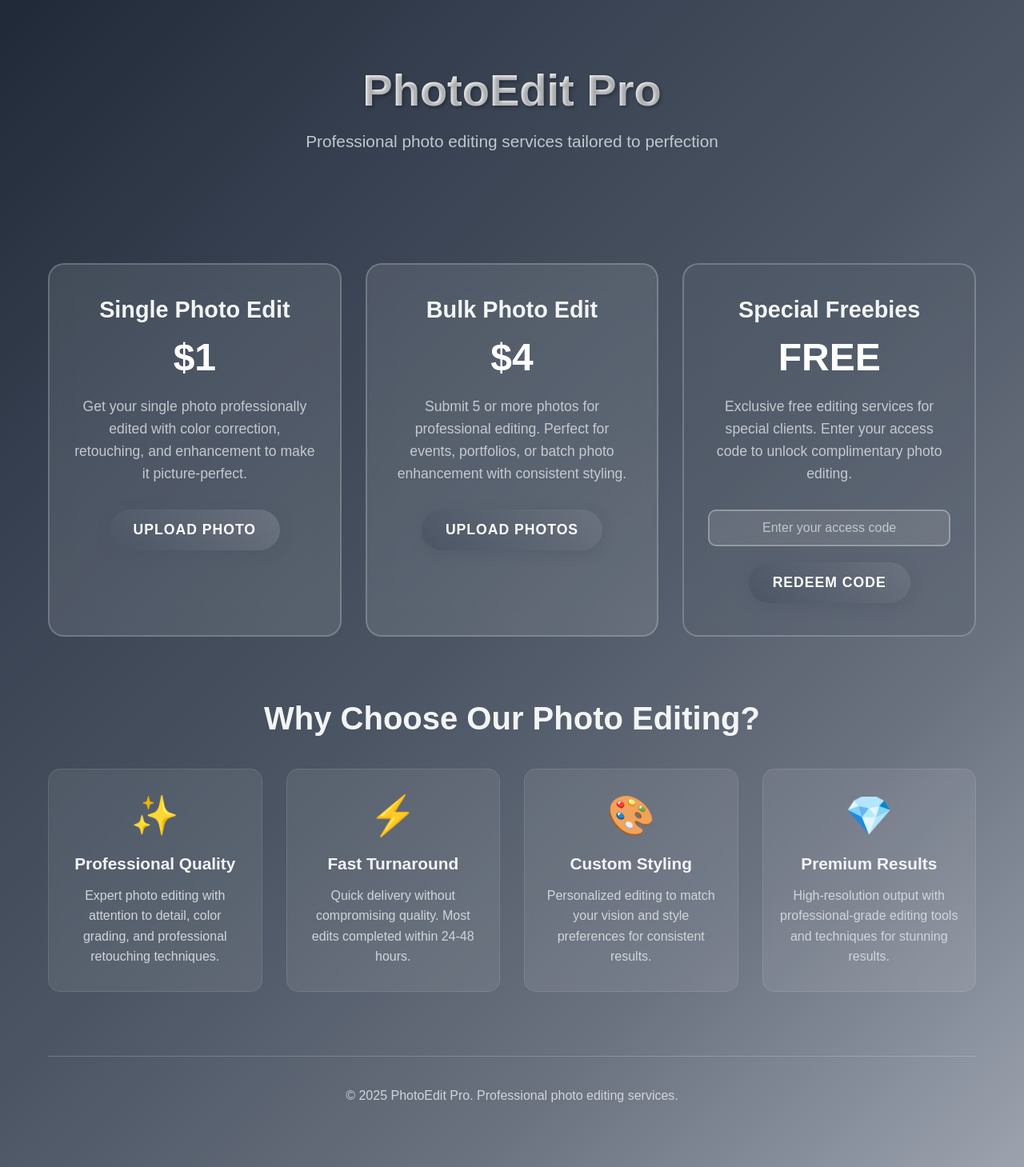
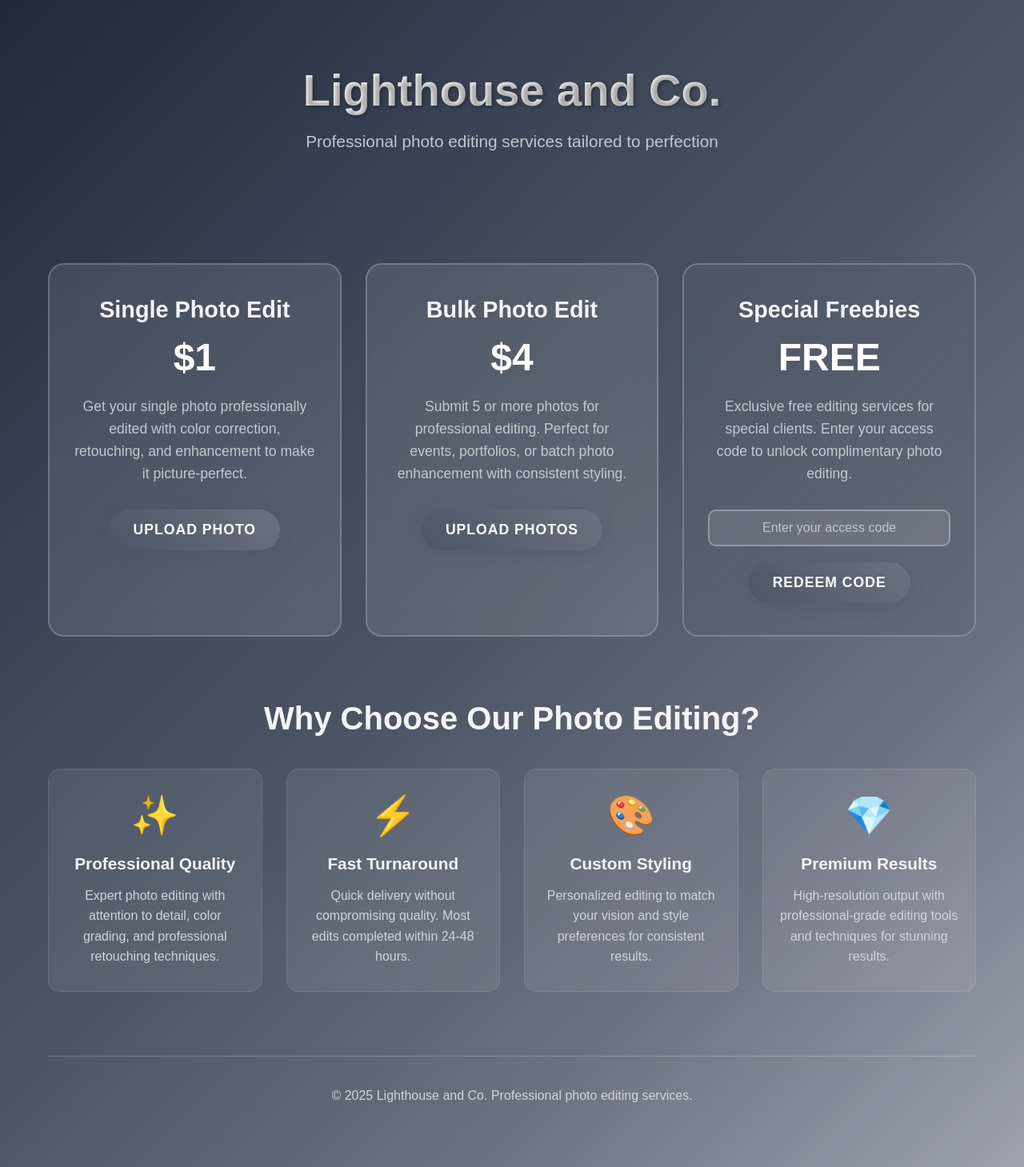
Before and after one commit to Lighthouse-and-co/lighthouse-and-co, a plain HTML site: page index.html in a window 1280 px wide. Shown: the whole page at 80% size. Drawn offline with Linux system fonts and the light colour scheme.

Commit message:
Update index.html

```diff
--- a/index.html
+++ b/index.html
@@ -3,7 +3,7 @@
 <head>
     <meta charset="UTF-8">
     <meta name="viewport" content="width=device-width, initial-scale=1.0">
-    <title>PhotoEdit Pro</title>
+    <title>Lighthouse and Co.</title>
     <style>
         * {
             margin: 0;
@@ -378,7 +378,7 @@
 <body>
     <div class="container">
         <header>
-            <h1>PhotoEdit Pro</h1>
+            <h1>Lighthouse and Co.</h1>
             <p class="subtitle">Professional photo editing services tailored to perfection</p>
         </header>
 
@@ -434,7 +434,7 @@
         </div>
 
         <footer class="footer">
-            <p>&copy; 2025 PhotoEdit Pro. Professional photo editing services.</p>
+            <p>&copy; 2025 Lighthouse and Co. Professional photo editing services.</p>
         </footer>
     </div>
 
```
